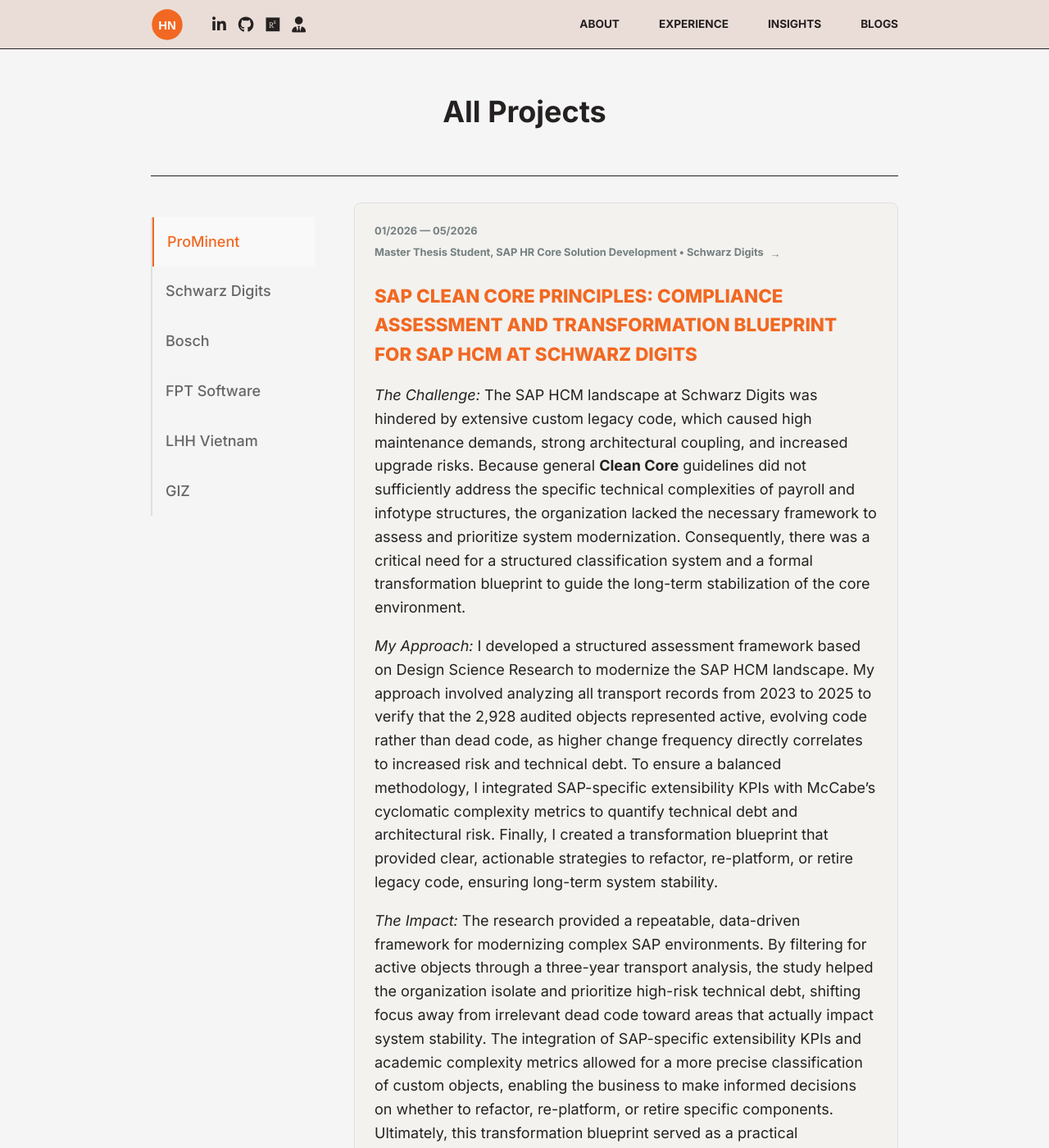
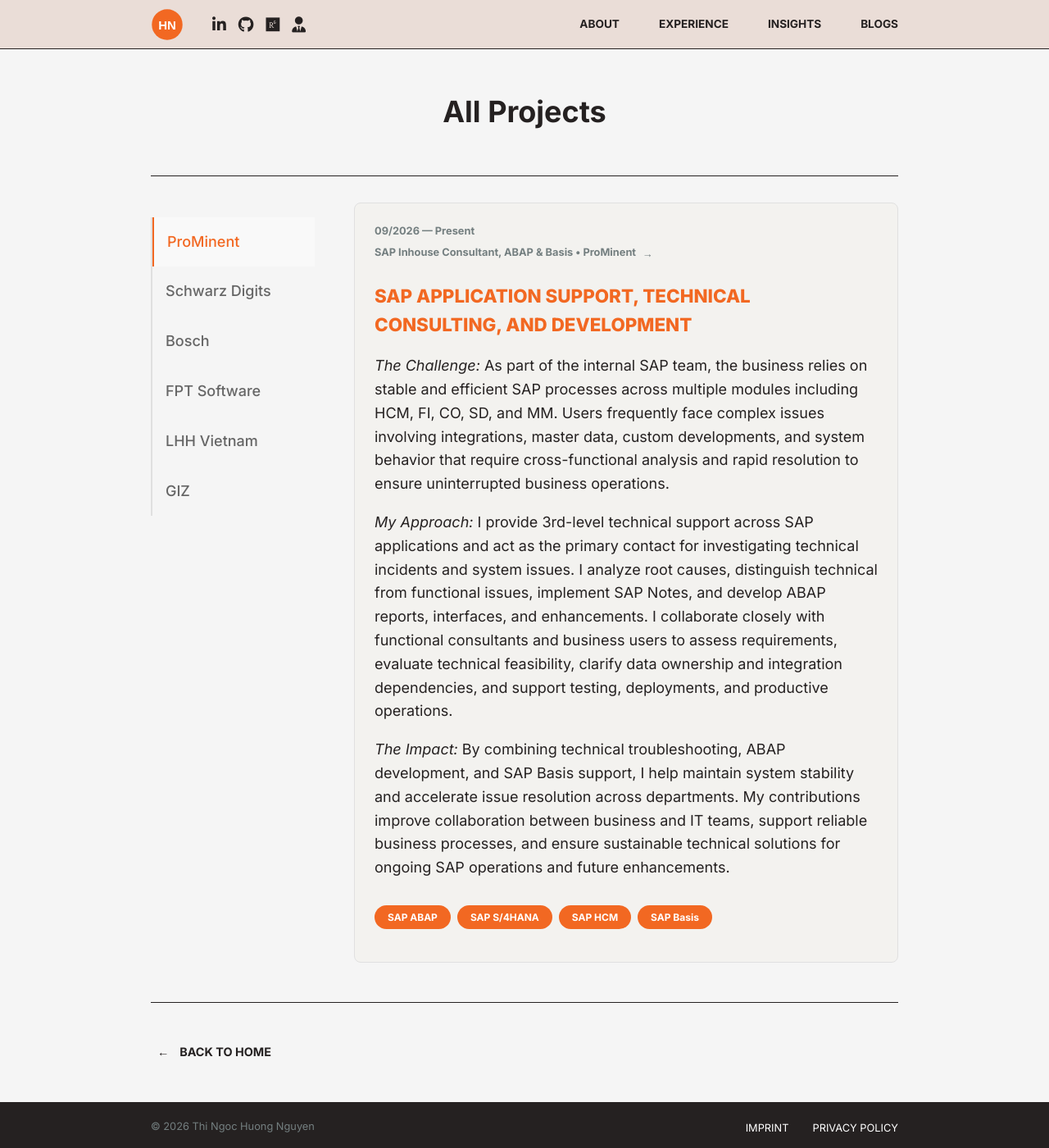
Before and after one commit to huongntn/portfolio-website, a Jekyll site: the page built from archive/index.html, in a window 1280 px wide and 1400 px high. Shown: the whole window at 82% size. Built offline with Jekyll 4.4.1, drawn with Linux system fonts in a browser that asks for light colours; some of the changed text lies outside the part shown.

Commit message:
Update index.html

```diff
--- a/archive/index.html
+++ b/archive/index.html
@@ -20,8 +20,31 @@
    </ul>
    <!-- Content Panels -->
    <div class="tab-content-container">
+      <!-- ProMinent -->
+      <div id="prominent" class="tab-content active">
+         <!-- Project 9 -->
+         <div class="archive-project-card">
+            <div class="project-content">
+               <div class="project-date">09/2026 — Present</div>
+               <a href="https://prominent.de/de/" target="_blank" class="company-link">
+               <span class="company-link">SAP Inhouse Consultant, ABAP & Basis • ProMinent</span>
+               <span class="arrow">→</span>
+               </a>
+               <h3>SAP Application Support, Technical Consulting, and Development</h3>
+               <p><em>The Challenge:</em> As part of the internal SAP team, the business relies on stable and efficient SAP processes across multiple modules including HCM, FI, CO, SD, and MM. Users frequently face complex issues involving integrations, master data, custom developments, and system behavior that require cross-functional analysis and rapid resolution to ensure uninterrupted business operations.</p>
+               <p><em>My Approach:</em> I provide 3rd-level technical support across SAP applications and act as the primary contact for investigating technical incidents and system issues. I analyze root causes, distinguish technical from functional issues, implement SAP Notes, and develop ABAP reports, interfaces, and enhancements. I collaborate closely with functional consultants and business users to assess requirements, evaluate technical feasibility, clarify data ownership and integration dependencies, and support testing, deployments, and productive operations.</p>
+               <p><em>The Impact:</em> By combining technical troubleshooting, ABAP development, and SAP Basis support, I help maintain system stability and accelerate issue resolution across departments. My contributions improve collaboration between business and IT teams, support reliable business processes, and ensure sustainable technical solutions for ongoing SAP operations and future enhancements.</p>
+               <div class="tag-container">
+                  <span class="static-tag">SAP ABAP</span>
+                  <span class="static-tag">SAP S/4HANA</span>
+                  <span class="static-tag">SAP HCM</span>
+                  <span class="static-tag">SAP Basis</span>
+               </div>
+            </div>
+         </div>
+      </div>
       <!-- Schwarz Digits -->
-      <div id="schwarz" class="tab-content active">
+      <div id="schwarz" class="tab-content">
          <!-- Project 8 -->
          <div class="archive-project-card">
             <div class="project-content">
```
